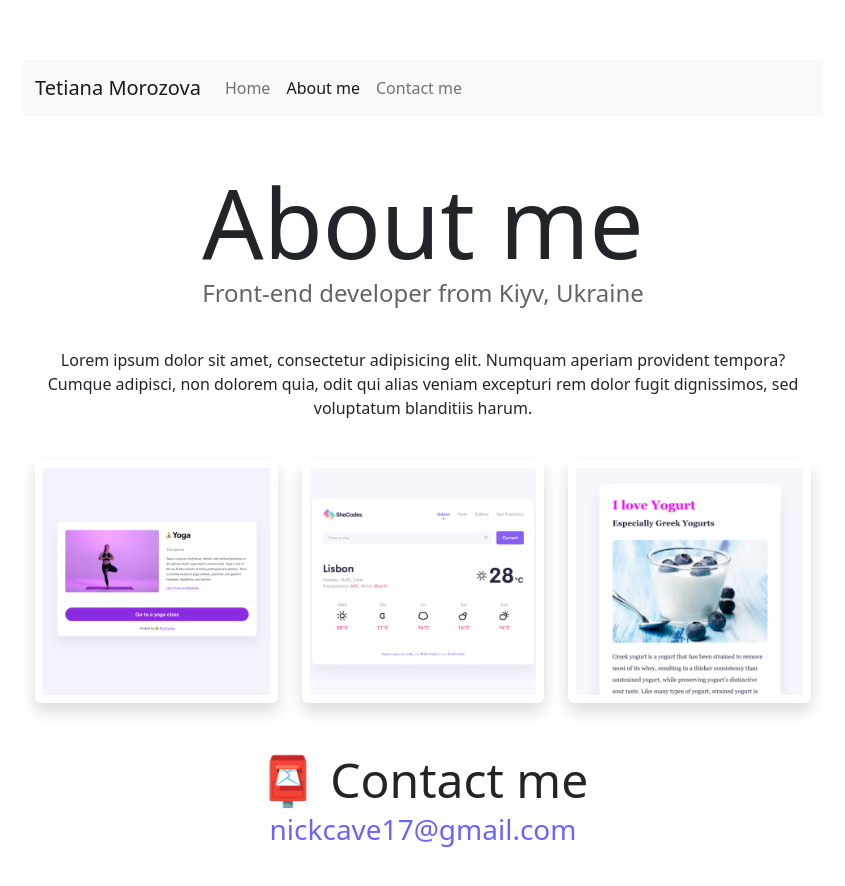
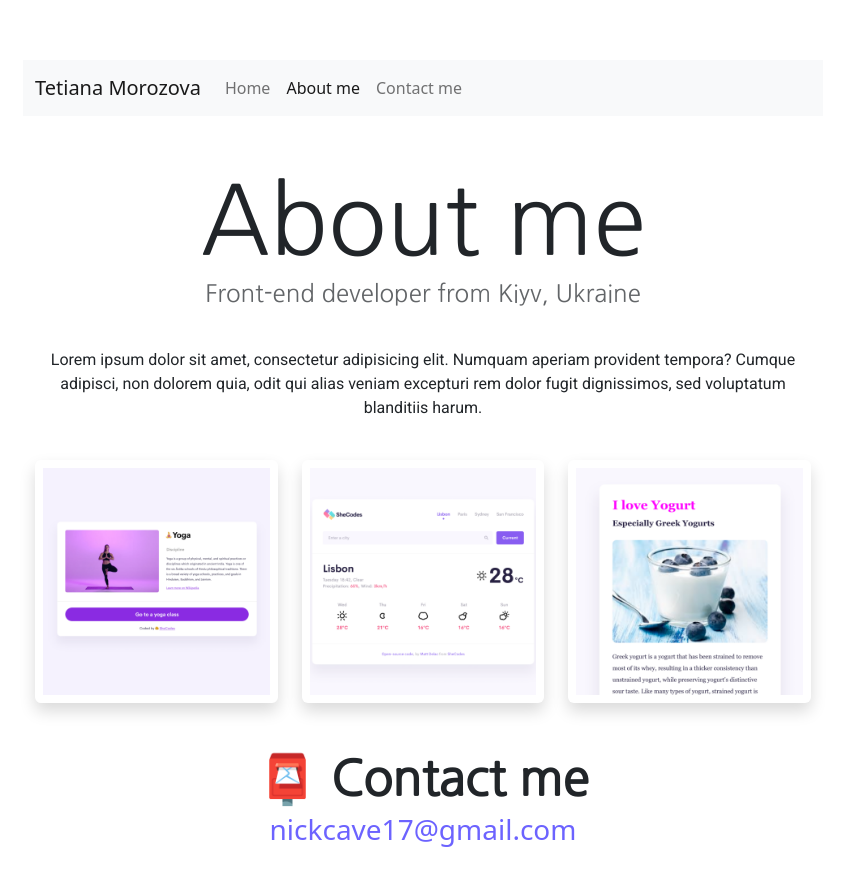
Before and after one commit to mortanbor/page-about-me, a plain HTML site: page about.html in a window 1280 px wide. Shown: the whole page, without its empty margins (217-1062 px from the left). Drawn offline with nearby package versions, Linux system fonts and the light colour scheme.

Commit message:
Add font-link plus font-family

```diff
--- a/about.html
+++ b/about.html
@@ -16,6 +16,12 @@
       integrity="sha384-IDwe1+LCz02ROU9k972gdyvl+AESN10+x7tBKgc9I5HFtuNz0wWnPclzo6p9vxnk"
       crossorigin="anonymous"
     ></script>
+    <link rel="preconnect" href="https://fonts.googleapis.com" />
+    <link rel="preconnect" href="https://fonts.gstatic.com" crossorigin />
+    <link
+      href="https://fonts.googleapis.com/css2?family=Nanum+Gothic&family=Roboto&display=swap"
+      rel="stylesheet"
+    />
     <link rel="stylesheet" href="style.css" />
     <meta name="description" content="Portfolio with the best websites" />
 
--- a/style.css
+++ b/style.css
@@ -12,6 +12,8 @@ body {
 h1,
 h2,
 h3 {
+  font-family: "Nanum Gothic", sans-serif;
+  font-weight: 500;
   text-align: center;
   margin: 0;
 }
@@ -22,11 +24,16 @@ h1 {
 
 h2 {
   font-size: 48px;
+  font-weight: 600;
 }
 
 h3 {
   font-size: 24px;
   opacity: 0.7;
+}
+
+p {
+  font-family: "Roboto", sans-serif;
 }
 
 .navigation-links {
```
Also changed, not shown: contact.html (+6 -0 lines), index.html (+6 -1 lines).
